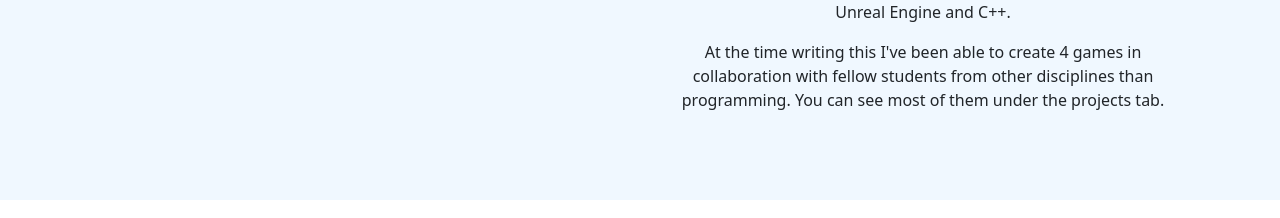
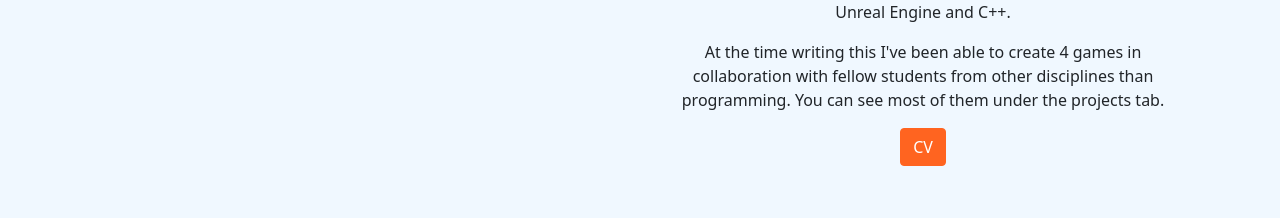
Before and after one commit to portalen-io/dennisabramsson.se, a React (Create React App) app: page / in a window 1280 px wide. Shown: the part 865-1083 px from the top of the page. Built offline with nearby package versions, Linux system fonts and the light colour scheme.

Commit message:
Added a link to CV

```diff
--- a/src/App.tsx
+++ b/src/App.tsx
@@ -31,6 +31,14 @@
                     "At the time writing this I've been able to create 4 games in collaboration with fellow students from other disciplines than programming. You can see most of them under the projects tab.",
                 ],
                 showBody: true,
+            links:
+            [
+                {
+                    href: "https://drive.google.com/file/d/1Cq_z4cgn-3ZzVNPptJv6Rcwx_cxBZ47f/view?usp=sharing",
+                    btnText: "CV",
+                }
+
+            ],
             }
         ]
     },
```
